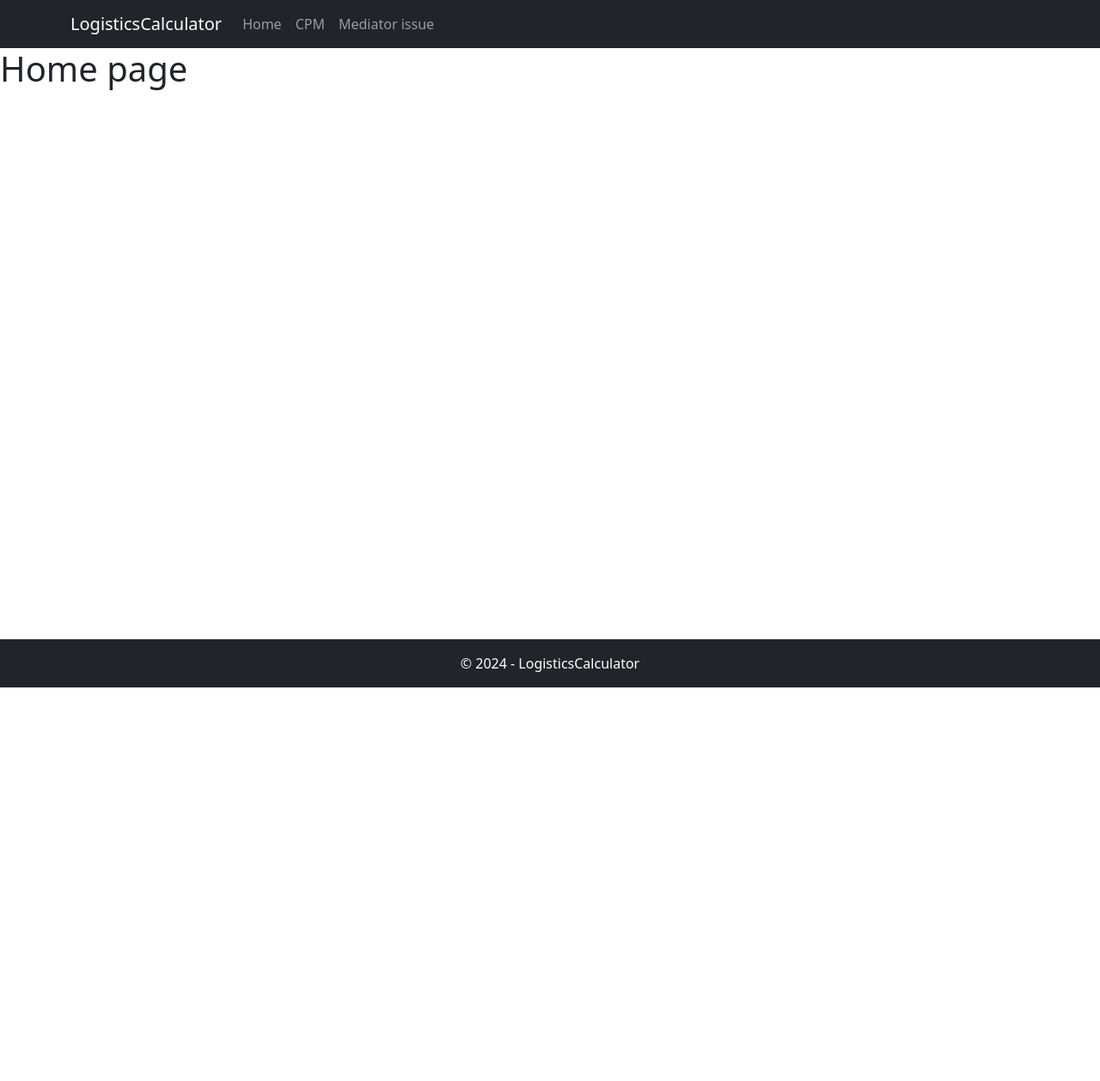
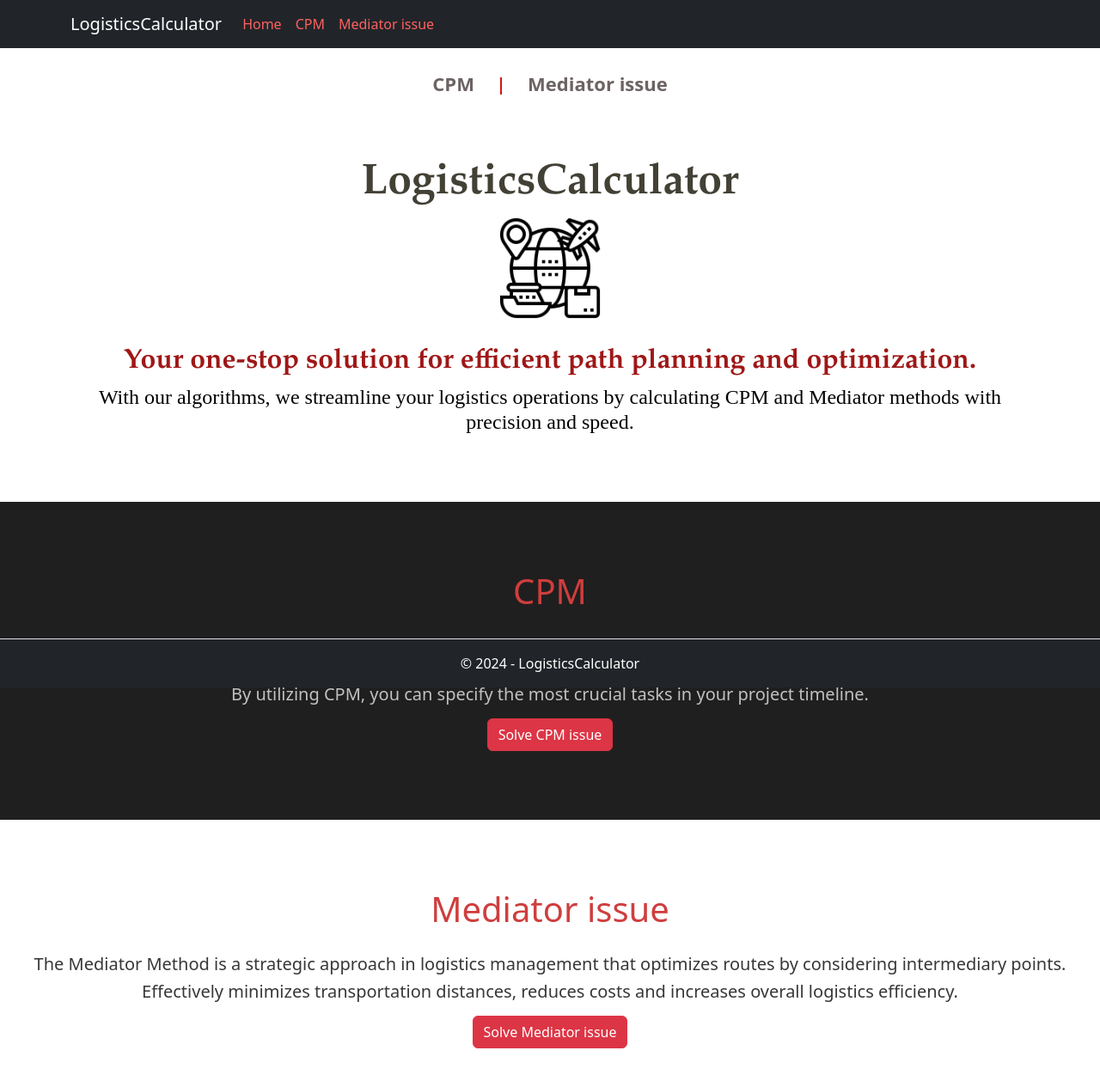
Before and after one commit to karoldziadkowiec/LogisticsCalculator, a React (Create React App) app in the folder frontend/: page / in a window 1280 px wide. Shown: the top 1258 px of the page at 86% size. Before the commit the page ends 800 px from the top, so only its background shows below. Built offline with nearby package versions, Linux system fonts and the light colour scheme.

Commit message:
frontend: Home page finished, Navbar & Footer changed to responisve

```diff
--- a/frontend/package.json
+++ b/frontend/package.json
@@ -16,6 +16,7 @@
     "react-dom": "^18.2.0",
     "react-router-dom": "^6.22.3",
     "react-scripts": "5.0.1",
+    "react-scroll": "^1.9.0",
     "typescript": "^4.9.5",
     "web-vitals": "^2.1.4"
   },
@@ -42,5 +43,8 @@
       "last 1 firefox version",
       "last 1 safari version"
     ]
+  },
+  "devDependencies": {
+    "@types/react-scroll": "^1.8.10"
   }
 }
--- a/frontend/src/App.css
+++ b/frontend/src/App.css
@@ -36,3 +36,7 @@
     transform: rotate(360deg);
   }
 }
+
+.nav-link {
+  color: rgb(255, 97, 97) !important;
+}
--- a/frontend/src/Footer.tsx
+++ b/frontend/src/Footer.tsx
@@ -3,9 +3,9 @@ import './App.css';
 
 const Footer = () => {
     return (
-        <footer className="border-top footer bg-dark" style={{ color: 'white', position: 'fixed', bottom: 0, width: '100%', zIndex: 100 }}>
+        <footer className="border-top fixed-bottom footer bg-dark text-center text-white">
             <div className="container py-3">
-                <center>&copy; 2024 - LogisticsCalculator</center>
+                &copy; 2024 - LogisticsCalculator
             </div>
         </footer>
     );
--- a/frontend/src/Navbar.tsx
+++ b/frontend/src/Navbar.tsx
@@ -7,14 +7,17 @@ import './App.css';
 
 const AppNavbar = () => {
     return (
-        <Navbar bg="dark" variant="dark">
+        <Navbar bg="dark" variant="dark" expand="lg">
           <Container>
             <Navbar.Brand as={Link} to="/">LogisticsCalculator</Navbar.Brand>
+            <Navbar.Toggle aria-controls="responsive-navbar-nav" />
+            <Navbar.Collapse id="responsive-navbar-nav">
               <Nav className="me-auto">
                 <Nav.Link as={Link} to="/">Home</Nav.Link>
                 <Nav.Link as={Link} to="/cpm">CPM</Nav.Link>
                 <Nav.Link as={Link} to="/mediator">Mediator issue</Nav.Link>
               </Nav>
+            </Navbar.Collapse>
           </Container>
         </Navbar>
     );
--- a/frontend/src/components/Home.tsx
+++ b/frontend/src/components/Home.tsx
@@ -1,14 +1,56 @@
 import React from 'react';
-import '../App.css';
+import { Link as RouterLink, useNavigate  } from 'react-router-dom';
+import { Element, scroller } from 'react-scroll';
+import { Button } from 'react-bootstrap';
 import '../styles/Home.css';
 
 const Home = () => {
+  const navigate = useNavigate();
 
-    return (
-        <div className="Home">
-            <h1>Home page</h1>
-        </div>
-    );
+  const handleLinkClick = (id: string) => {
+    scroller.scrollTo(id, {
+      smooth: true,
+      duration: 100
+    });
+  };
+
+  const moveToCPMPage = () => {
+    navigate('/cpm');
+  };
+
+  const moveToMediatorPage = () => {
+    navigate('/medaitor');
+  };
+
+  return (
+    <div className="Home">
+      <div className="links">
+        <RouterLink onClick={() => handleLinkClick("cpm")} to="#" className="link" style={{ cursor: "pointer" }}>CPM</RouterLink>
+        <div className="sign"> | </div>
+        <RouterLink onClick={() => handleLinkClick("mediator")} to="#" className="link" style={{ cursor: "pointer" }}>Mediator issue</RouterLink>
+      </div>
+      <Element name="home" className="startSection">
+        <h1><span className="logisticsCalculator">LogisticsCalculator</span></h1>
+        <img src={require('../img/logo.png')} alt="logo" className="logo" />
+        <h2>Your one-stop solution for efficient path planning and optimization. </h2>
+        <h4>With our algorithms, we streamline your logistics operations by calculating CPM and Mediator methods with precision and speed.</h4>
+      </Element>
+      <Element name="cpm" className="blackSection">
+        <h1>CPM</h1>
+        <h5>Critical Path Method (CPM) is a project management technique used to identify the longest sequence of dependent tasks.</h5>
+        <h5>By utilizing CPM, you can specify the most crucial tasks in your project timeline.</h5>
+        <p></p>
+        <Button variant="danger" onClick={moveToCPMPage}>Solve CPM issue</Button>
+      </Element>
+      <Element name="mediator" className="whiteSection">
+        <h1>Mediator issue</h1>
+        <h5>The Mediator Method is a strategic approach in logistics management that optimizes routes by considering intermediary points.</h5>
+        <h5>Effectively minimizes transportation distances, reduces costs and increases overall logistics efficiency.</h5>
+        <p></p>
+        <Button variant="danger" onClick={moveToMediatorPage}>Solve Mediator issue</Button>
+      </Element>
+    </div>
+  );
 }
 
 export default Home;
--- a/frontend/src/styles/CPM.css
+++ b/frontend/src/styles/CPM.css
@@ -0,0 +1,3 @@
+.CPM {
+    text-align: center;
+}
--- a/frontend/src/styles/Home.css
+++ b/frontend/src/styles/Home.css
@@ -0,0 +1,81 @@
+.Home {
+    text-align: center;
+}
+
+.startSection {
+    background-color: white;
+    color: black;
+    padding: 70px;
+}
+
+.links {
+    padding-top: 25px;
+    display: flex;
+    gap: 2%;
+    font-size: 20px;
+    font-weight: bold;
+    justify-content: center;
+    align-items: center;
+}
+
+.link {
+    color: rgb(108, 99, 99);
+    font-size: 22px;
+    text-decoration: none;
+}
+
+.sign {
+    color: rgb(211, 25, 25);
+    font-weight: bold;
+}
+
+.logisticsCalculator {
+    color: rgb(67, 64, 53);
+    font-family: Garamond, serif;
+    font-size: 50px;
+    font-weight: bold;
+}
+
+.logo {
+    width: 120px;
+}
+
+.startSection h2 {
+    color: rgb(159, 23, 23);
+    font-family: Garamond, serif;
+    font-weight: bold;
+    padding-top: 30px;
+}
+
+.startSection h4 {
+    font-family: 'Times New Roman', serif;
+}
+
+.blackSection {
+    background-color: rgb(32, 31, 31);
+    padding: 80px;
+}
+
+.blackSection h1 {
+    color: rgb(207, 62, 62);
+    padding-bottom: 20px;
+}
+
+.blackSection h5 {
+    color: rgb(193, 193, 193);
+}
+
+.whiteSection {
+    background-color: white;
+    color: rgb(207, 62, 62);
+    padding-top: 80px;
+    padding-bottom: 110px;
+}
+
+.whiteSection h1 {
+    padding-bottom: 20px;
+}
+
+.whiteSection h5 {
+    color: rgb(55, 55, 55);
+}
--- a/frontend/src/styles/Mediator.css
+++ b/frontend/src/styles/Mediator.css
@@ -0,0 +1,3 @@
+.Mediator {
+    text-align: center;
+}
```
Also changed, not shown: frontend/src/img/logo.png (added), 1 other file (tests, documents, lock files or other folders). Lines whose indentation alone changed are shown as unchanged.
